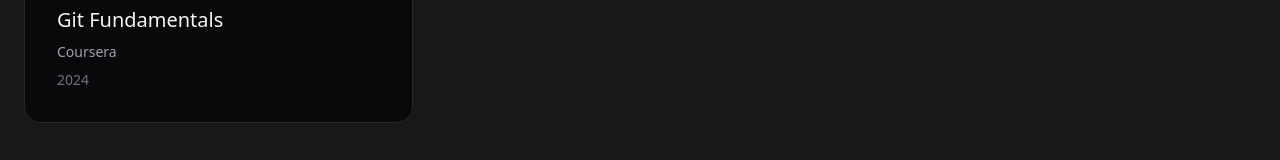
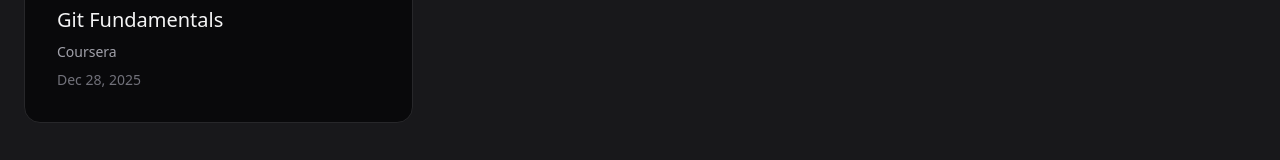
Before and after one commit to yvsslne48/yassine-react-portfolio, a React (Vite) app: page / in a window 1280 px wide. Shown: the part 4046-4206 px from the top of the page. Built offline with nearby package versions, Linux system fonts and the light colour scheme.

Commit message:
fix Certifications

```diff
--- a/src/Portfolio.jsx
+++ b/src/Portfolio.jsx
@@ -30,8 +30,8 @@
     frontend: [
       { name: 'HTML', level: 90 },
       { name: 'CSS', level: 85 },
-      { name: 'JavaScript', level: 70 },
-      { name: 'React', level: 75 },
+      { name: 'JavaScript', level: 75 },
+      { name: 'React', level: 70 },
       { name: 'Tailwind CSS', level: 75 },
       { name: 'Bootstrap', level: 70 }
     ],
@@ -103,7 +103,7 @@
     {
       title: 'Git Fundamentals',
       issuer: 'Coursera',
-      date: '2024'
+      date: 'Dec 28, 2025'
     }
   ];
 
```
